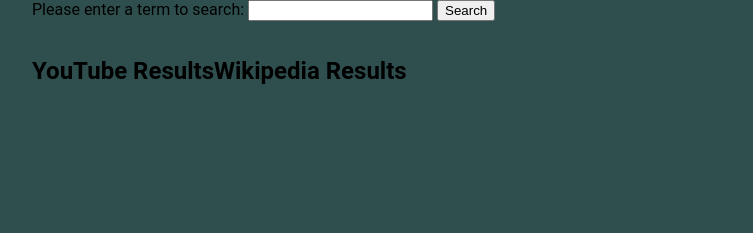
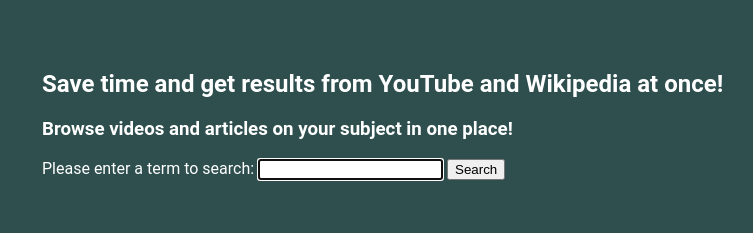
Before and after one commit to mandyalber/api-capstone, a plain HTML site: page index.html in a window 1280 px wide. Shown: the whole page, without its empty margins (158-911 px from the left). Drawn offline with nearby package versions, Linux system fonts and the light colour scheme.

Commit message:
changed container structure

```diff
--- a/index.html
+++ b/index.html
@@ -7,29 +7,36 @@
     <link rel="stylesheet" href="index.css">
 </head>
 <body>
-    <div>
+    <header>
+    <h2>Save time and get results from YouTube and Wikipedia at once!</h2>
+    <h3>Browse videos and articles on your subject in one place!</h3>
+        <div class="search-form">
             <form class="search">
-        <label for="searchTerm">Please enter a term to search: </label>
-        <input type="text" id="js-searchfield" required>
+                <label for="js-searchfield">Please enter a term to search: </label>
+                <input type="text" id="js-searchfield" autofocus required>
                 <input type="submit" value="Search">
             </form>
         </div>
-    <div></p></div>
+    </header>
+    <main>
         <div class="group hidden">
-        <div class="results">
+            <div class="item hidden yt">
                 <h2>YouTube Results</h2>
-            <div class="js-youtube-results">
+                <div class="video-group js-youtube-results">
                     <p id="js-youtube-error" class="error-message"></p>
-                <ul class="js-youtube-list"></ul>
                 </div>
             </div>
-        <div class="results">
+            <div class="item hidden">
                 <h2>Wikipedia Results</h2>
                 <div class="js-wiki-results">
                     <p id="js-wiki-error" class="error-message"></p>
                 </div>
             </div>
         </div>
+        <div class="hidden item">
+            <a href="#js-searchfield">New Search</a>
+        </div>
+    </main>
     <script src="https://code.jquery.com/jquery-3.3.1.js"></script>
     <script src="index.js"></script>
 </body>
```
Lines whose indentation alone changed are shown as unchanged.
